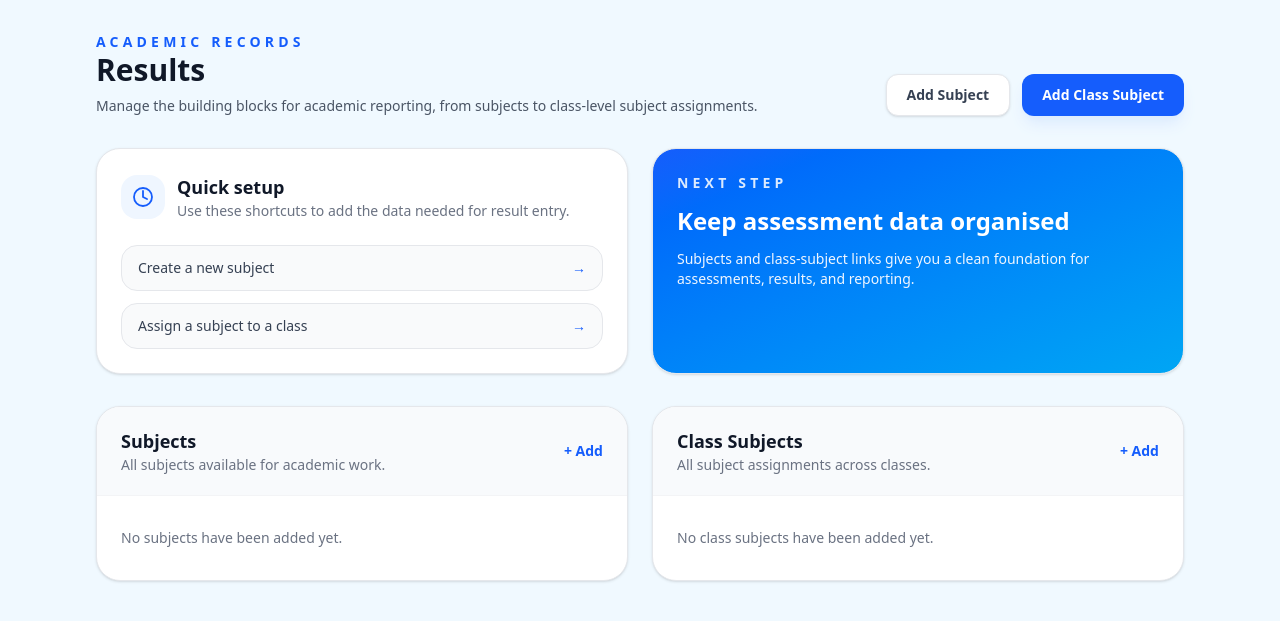
After one commit to johnston-kweku/edutrack, a Django app: template academics/templates/academics/academics_landing.html in a window 1280 px wide. The commit adds this page. Shown: the top 621 px of the page. Run offline with Django 5.2, Linux system fonts and the light colour scheme; the template is opened without the code that fills it, so the values that code supplies are empty.

Commit message:
Feat: academics dashboard

```diff
--- /dev/null
+++ b/academics/templates/academics/academics_landing.html
@@ -0,0 +1,104 @@
+{% extends 'base.html' %}
+
+{% block title %}Results{% endblock %}
+
+{% block content %}
+<div class="max-w-6xl mx-auto px-4 sm:px-6 lg:px-8 py-8 space-y-8">
+    <div class="flex flex-col gap-4 lg:flex-row lg:items-end lg:justify-between">
+        <div>
+            <p class="text-sm font-semibold uppercase tracking-[0.3em] text-blue-600">Academic Records</p>
+            <h1 class="text-3xl font-black text-gray-900">Results</h1>
+            <p class="mt-2 max-w-2xl text-sm text-gray-600">Manage the building blocks for academic reporting, from subjects to class-level subject assignments.</p>
+        </div>
+        <div class="flex flex-wrap gap-3">
+            <a href="{% url 'academics:add_subject' %}" class="inline-flex items-center justify-center gap-2 rounded-xl border border-gray-200 bg-white px-5 py-2.5 text-sm font-semibold text-gray-700 shadow-sm transition-all hover:bg-gray-50">
+                Add Subject
+            </a>
+            <a href="{% url 'academics:add_class_subject' %}" class="inline-flex items-center justify-center gap-2 rounded-xl bg-blue-600 px-5 py-2.5 text-sm font-semibold text-white shadow-lg shadow-blue-100 transition-all hover:bg-blue-700">
+                Add Class Subject
+            </a>
+        </div>
+    </div>
+
+    <div class="grid gap-6 lg:grid-cols-2">
+        <div class="rounded-3xl border border-gray-200 bg-white p-6 shadow-sm">
+            <div class="flex items-center gap-3">
+                <div class="flex h-11 w-11 items-center justify-center rounded-2xl bg-blue-50 text-blue-600">
+                    <svg xmlns="http://www.w3.org/2000/svg" class="h-6 w-6" fill="none" viewBox="0 0 24 24" stroke="currentColor" stroke-width="1.8">
+                        <path stroke-linecap="round" stroke-linejoin="round" d="M12 6v6l4 2" />
+                        <circle cx="12" cy="12" r="9" />
+                    </svg>
+                </div>
+                <div>
+                    <h2 class="text-lg font-semibold text-gray-900">Quick setup</h2>
+                    <p class="text-sm text-gray-500">Use these shortcuts to add the data needed for result entry.</p>
+                </div>
+            </div>
+            <div class="mt-6 space-y-3">
+                <a href="{% url 'academics:add_subject' %}" class="flex items-center justify-between rounded-2xl border border-gray-200 bg-gray-50 px-4 py-3 text-sm font-medium text-gray-700 transition-all hover:bg-gray-100">
+                    <span>Create a new subject</span>
+                    <span class="text-blue-600">→</span>
+                </a>
+                <a href="{% url 'academics:add_class_subject' %}" class="flex items-center justify-between rounded-2xl border border-gray-200 bg-gray-50 px-4 py-3 text-sm font-medium text-gray-700 transition-all hover:bg-gray-100">
+                    <span>Assign a subject to a class</span>
+                    <span class="text-blue-600">→</span>
+                </a>
+            </div>
+        </div>
+
+        <div class="rounded-3xl border border-gray-200 bg-gradient-to-br from-blue-600 to-sky-500 p-6 text-white shadow-sm">
+            <p class="text-sm font-semibold uppercase tracking-[0.3em] text-blue-100">Next step</p>
+            <h2 class="mt-3 text-2xl font-black">Keep assessment data organised</h2>
+            <p class="mt-3 text-sm text-blue-50">Subjects and class-subject links give you a clean foundation for assessments, results, and reporting.</p>
+        </div>
+    </div>
+
+    <div class="grid gap-6 xl:grid-cols-2">
+        <div class="rounded-3xl border border-gray-200 bg-white shadow-sm overflow-hidden">
+            <div class="border-b border-gray-100 bg-slate-50 px-6 py-5 flex items-center justify-between">
+                <div>
+                    <h2 class="text-lg font-semibold text-gray-900">Subjects</h2>
+                    <p class="text-sm text-gray-500">All subjects available for academic work.</p>
+                </div>
+                <a href="{% url 'academics:add_subject' %}" class="text-sm font-semibold text-blue-600 hover:text-blue-700">+ Add</a>
+            </div>
+            <div class="divide-y divide-gray-100">
+                {% for subject in subjects %}
+                    <div class="flex items-center justify-between px-6 py-4">
+                        <div>
+                            <p class="font-semibold text-gray-900">{{ subject.name }}</p>
+                            <p class="text-sm text-gray-500">Subject record</p>
+                        </div>
+                        <a href="{% url 'academics:edit_subject' subject.pk %}" class="inline-flex items-center rounded-xl border border-gray-200 bg-white px-3 py-2 text-sm font-semibold text-gray-700 transition-all hover:bg-gray-50">Edit</a>
+                    </div>
+                {% empty %}
+                    <div class="px-6 py-8 text-sm text-gray-500">No subjects have been added yet.</div>
+                {% endfor %}
+            </div>
+        </div>
+
+        <div class="rounded-3xl border border-gray-200 bg-white shadow-sm overflow-hidden">
+            <div class="border-b border-gray-100 bg-slate-50 px-6 py-5 flex items-center justify-between">
+                <div>
+                    <h2 class="text-lg font-semibold text-gray-900">Class Subjects</h2>
+                    <p class="text-sm text-gray-500">All subject assignments across classes.</p>
+                </div>
+                <a href="{% url 'academics:add_class_subject' %}" class="text-sm font-semibold text-blue-600 hover:text-blue-700">+ Add</a>
+            </div>
+            <div class="divide-y divide-gray-100">
+                {% for class_subject in class_subjects %}
+                    <div class="flex flex-col gap-2 px-6 py-4 sm:flex-row sm:items-center sm:justify-between">
+                        <div>
+                            <p class="font-semibold text-gray-900">{{ class_subject.subject.name }} · {{ class_subject.subject_class }}</p>
+                            <p class="text-sm text-gray-500">Teacher: {{ class_subject.teacher.full_name|default:class_subject.teacher.username }}</p>
+                        </div>
+                        <a href="{% url 'academics:edit_class_subject' class_subject.pk %}" class="inline-flex items-center rounded-xl border border-gray-200 bg-white px-3 py-2 text-sm font-semibold text-gray-700 transition-all hover:bg-gray-50">Edit</a>
+                    </div>
+                {% empty %}
+                    <div class="px-6 py-8 text-sm text-gray-500">No class subjects have been added yet.</div>
+                {% endfor %}
+            </div>
+        </div>
+    </div>
+</div>
+{% endblock %}
--- a/static/css/output.css
+++ b/static/css/output.css
@@ -75,10 +75,10 @@
     --color-purple-600: oklch(55.8% 0.288 302.321);
     --color-purple-700: oklch(49.6% 0.265 301.924);
     --color-pink-400: oklch(71.8% 0.202 349.761);
-    --color-pink-500: oklch(65.6% 0.241 354.308);
     --color-pink-600: oklch(59.2% 0.249 0.584);
     --color-rose-400: oklch(71.2% 0.194 13.428);
     --color-rose-500: oklch(64.5% 0.246 16.439);
+    --color-slate-50: oklch(98.4% 0.003 247.858);
     --color-slate-200: oklch(92.9% 0.013 255.508);
     --color-gray-50: oklch(98.5% 0.002 247.839);
     --color-gray-100: oklch(96.7% 0.003 264.542);
@@ -100,6 +100,7 @@
     --container-3xl: 48rem;
     --container-4xl: 56rem;
     --container-5xl: 64rem;
+    --container-6xl: 72rem;
     --container-7xl: 80rem;
     --text-xs: 0.75rem;
     --text-xs--line-height: calc(1 / 0.75);
@@ -685,6 +686,9 @@
   .max-w-5xl {
     max-width: var(--container-5xl);
   }
+  .max-w-6xl {
+    max-width: var(--container-6xl);
+  }
   .max-w-7xl {
     max-width: var(--container-7xl);
   }
@@ -787,6 +791,9 @@
   }
   .flex-col {
     flex-direction: column;
+  }
+  .flex-col-reverse {
+    flex-direction: column-reverse;
   }
   .flex-wrap {
     flex-wrap: wrap;
@@ -1319,6 +1326,9 @@
   .bg-sky-500 {
     background-color: var(--color-sky-500);
   }
+  .bg-slate-50 {
+    background-color: var(--color-slate-50);
+  }
   .bg-teal-400 {
     background-color: var(--color-teal-400);
   }
@@ -1366,6 +1376,10 @@
     }
     background-image: linear-gradient(var(--tw-gradient-stops));
   }
+  .bg-gradient-to-br {
+    --tw-gradient-position: to bottom right in oklab;
+    background-image: linear-gradient(var(--tw-gradient-stops));
+  }
   .from-amber-400 {
     --tw-gradient-from: var(--color-amber-400);
     --tw-gradient-stops: var(--tw-gradient-via-stops, var(--tw-gradient-position), var(--tw-gradient-from) var(--tw-gradient-from-position), var(--tw-gradient-to) var(--tw-gradient-to-position));
@@ -1539,6 +1553,9 @@
   .py-4 {
     padding-block: calc(var(--spacing) * 4);
   }
+  .py-5 {
+    padding-block: calc(var(--spacing) * 5);
+  }
   .py-6 {
     padding-block: calc(var(--spacing) * 6);
   }
@@ -1559,6 +1576,9 @@
   }
   .pt-1 {
     padding-top: calc(var(--spacing) * 1);
+  }
+  .pt-2 {
+    padding-top: calc(var(--spacing) * 2);
   }
   .pt-3 {
     padding-top: calc(var(--spacing) * 3);
@@ -1722,6 +1742,10 @@
     --tw-font-weight: var(--font-weight-semibold);
     font-weight: var(--font-weight-semibold);
   }
+  .tracking-\[0\.3em\] {
+    --tw-tracking: 0.3em;
+    letter-spacing: 0.3em;
+  }
   .tracking-tight {
     --tw-tracking: var(--tracking-tight);
     letter-spacing: var(--tracking-tight);
@@ -1759,6 +1783,12 @@
   }
   .text-amber-800 {
     color: var(--color-amber-800);
+  }
+  .text-blue-50 {
+    color: var(--color-blue-50);
+  }
+  .text-blue-100 {
+    color: var(--color-blue-100);
   }
   .text-blue-400 {
     color: var(--color-blue-400);
@@ -2917,6 +2947,11 @@
       justify-content: space-between;
     }
   }
+  .sm\:justify-end {
+    @media (width >= 40rem) {
+      justify-content: flex-end;
+    }
+  }
   .sm\:gap-6 {
     @media (width >= 40rem) {
       gap: calc(var(--spacing) * 6);
@@ -3091,6 +3126,11 @@
       width: calc(5 / 12 * 100%);
     }
   }
+  .lg\:grid-cols-2 {
+    @media (width >= 64rem) {
+      grid-template-columns: repeat(2, minmax(0, 1fr));
+    }
+  }
   .lg\:grid-cols-3 {
     @media (width >= 64rem) {
       grid-template-columns: repeat(3, minmax(0, 1fr));
@@ -3109,6 +3149,11 @@
   .lg\:items-center {
     @media (width >= 64rem) {
       align-items: center;
+    }
+  }
+  .lg\:items-end {
+    @media (width >= 64rem) {
+      align-items: flex-end;
     }
   }
   .lg\:justify-between {
@@ -3174,24 +3219,14 @@
       line-height: var(--tw-leading, var(--text-xl--line-height));
     }
   }
-  .xl\:col-span-2 {
+  .xl\:grid-cols-2 {
     @media (width >= 80rem) {
-      grid-column: span 2 / span 2;
-    }
-  }
-  .xl\:col-span-3 {
-    @media (width >= 80rem) {
-      grid-column: span 3 / span 3;
+      grid-template-columns: repeat(2, minmax(0, 1fr));
     }
   }
   .xl\:grid-cols-4 {
     @media (width >= 80rem) {
       grid-template-columns: repeat(4, minmax(0, 1fr));
-    }
-  }
-  .xl\:grid-cols-5 {
-    @media (width >= 80rem) {
-      grid-template-columns: repeat(5, minmax(0, 1fr));
     }
   }
   .rtl\:peer-checked\:after\:-translate-x-full {
```
Also changed, not shown: academics/forms.py (+34 -1 lines), academics/templates/academics/add_class_subject.html (added, +49 -0 lines), academics/templates/academics/add_subject.html (added, +47 -0 lines), academics/templates/academics/edit_class_subject.html (added, +49 -0 lines), academics/templates/academics/edit_subject.html (added, +47 -0 lines), academics/tests.py (+58 -1 lines), academics/urls.py (+6 -1 lines), academics/views.py (+79 -2 lines), templates/sidebar.html (+2 -2 lines).
